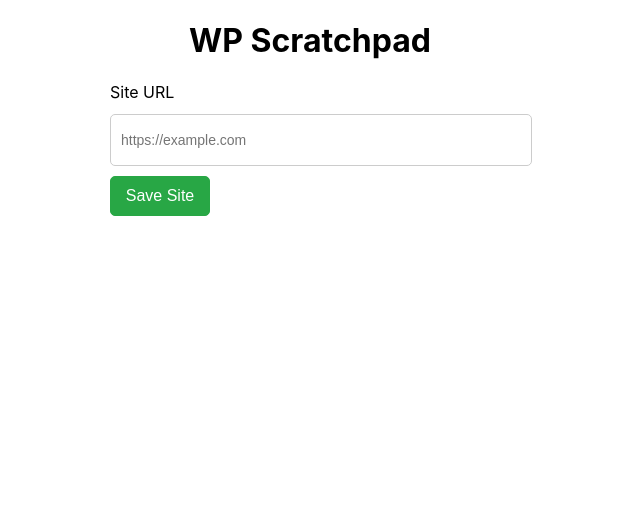
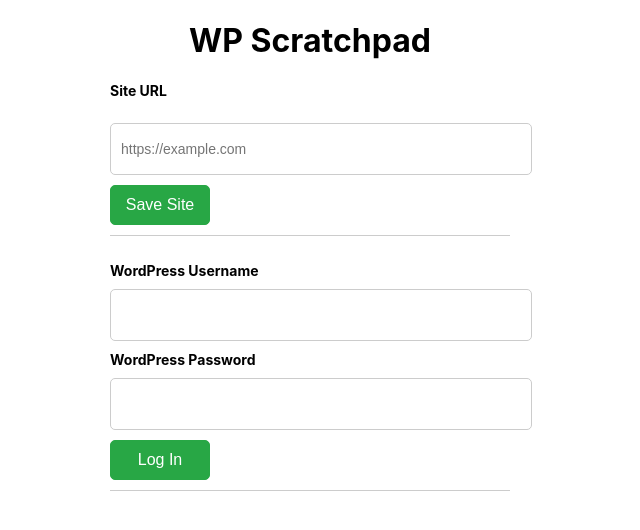
Before and after one commit to alphaparticlecode/wp-scratchpad, a React (Create React App) app: page / in a window 1280 px wide. Shown: the top 530 px of the page, without its empty margins (330-970 px from the left). Built offline with nearby package versions, Linux system fonts and the light colour scheme.

Commit message:
Standardizing styles and scaffolding login section

```diff
--- a/src/App.js
+++ b/src/App.js
@@ -1,5 +1,5 @@
 import React from 'react';
-// import Login from './Login';
+import Login from './Login';
 import Site from './Site';
 // import Draft from './Draft';
 import './App.css';
@@ -11,9 +11,9 @@
 
       <Site />
 
-     {/* <Login />
+      <Login />
 
-      <Draft />*/}
+      {/* <Draft />*/}
     </div>
   );
 }
--- a/src/Login.css
+++ b/src/Login.css
@@ -0,0 +1,71 @@
+.login {
+    border-bottom: 1px solid #ccc;
+    display: block;
+    margin: 0 auto;
+    max-width: 400px;
+    padding-top: 10px;
+    text-align: left;
+    transition: height 500ms 0ms, opacity 500ms 500ms;
+}
+
+.login .hidden {
+    transition: height 500ms 500ms, opacity 500ms 0ms;
+    opacity: 0.0;
+    height: 0px;
+}
+
+.login label {
+    display: block;
+    font-size: 14px;
+    font-weight: bold;
+    text-align: left;
+}
+
+.login .currentuser {
+	display: inline-block;
+    font-size: 14px;
+	margin-top: 0;
+	margin-bottom: 0;
+	margin-right: 20px;
+	vertical-align: middle;
+}
+
+.login input {
+    border: 1px solid #ccc;
+    box-shadow: none;
+    border-radius: 5px;
+    display: block;
+    font-size: 14px;
+    height: 30px;
+    margin-top: 10px;
+    margin-bottom: 10px;
+    padding: 10px;
+    width: 100%;
+}
+
+.login button {
+	background: transparent;
+    border: 1px solid #ccc;
+    cursor: pointer;
+    display: inline-block;
+    margin: 0 auto;
+    padding: 10px;
+    font-size: 14px;
+    border-radius: 5px;
+    vertical-align: middle;
+}
+
+.login input[type="submit"] {
+    background-color: #28a745;
+    border-color: #28a745;
+    border-radius: 5px;
+    color: white;
+    cursor: pointer;
+    display: block;
+    font-size: 16px;
+    height: auto;
+    padding: 10px;
+    margin-top: 10px;
+    max-width: 100px;
+    width: 100%;
+}
--- a/src/Login.js
+++ b/src/Login.js
@@ -1,10 +1,43 @@
-import React from 'react';
+import React, { useState } from 'react';
 import './Login.css';
 
 function Login() {
-  return (
-	<h2>Login</h2>
-  );
+	const [hasErrors, setErrors] = useState(false);
+	const [errorMessage, setErrorMessage] = useState('');
+	const [loginFormVisible, setLoginVisibility] = useState(true);
+
+	const [username, setUsername] = useState('');
+	const [password, setPassword] = useState('');
+
+	function saveLogin(event) {
+		setLoginVisibility(false);
+
+		event.preventDefault();
+	}
+
+	function loginVisible(){
+		setLoginVisibility(true);
+	}
+
+	return (
+		<div className="login">
+			<div className={`${loginFormVisible ? 'hidden' : ''}`}>
+				<p className="currentuser">Current User: kkoppenhaver{username}</p>
+				<button onClick={loginVisible}>Edit Login</button>
+			</div>
+
+			<form action="" onSubmit={saveLogin} className={`${loginFormVisible ? '' : 'hidden'}`}>
+				<p className={`errors ${hasErrors ? '' : 'hidden'}`}>{errorMessage}</p>
+				<label htmlFor="username">WordPress Username</label>
+				<input type="text" name="username" value={username} onChange={event => setUsername(event.target.value)}/>
+
+				<label htmlFor="password">WordPress Password</label>
+				<input type="password" name="password" value={password} onChange={event => setPassword(event.target.value)}/>
+
+				<input type="submit" value="Log In"/>
+			</form>
+		</div>
+	);
 }
 
 export default Login;
--- a/src/Site.css
+++ b/src/Site.css
@@ -1,5 +1,7 @@
 .site {
+	border-bottom: 1px solid #ccc;
 	display: block;
+	padding-bottom: 10px;
 	margin: 0 auto;
 	max-width: 400px;
 	text-align: left;
@@ -9,11 +11,14 @@
 .site .hidden {
 	transition: height 500ms 500ms, opacity 500ms 0ms;
 	opacity: 0.0;
+	overflow: hidden;
 	height: 0px;
 }
 
 .site label {
 	display: block;
+	font-size: 14px;
+    font-weight: bold;
 	text-align: left;
 }
 
@@ -31,6 +36,7 @@
 
 .site .siteurl {
 	display: inline-block;
+	font-size: 14px;
 	margin-top: 0;
 	margin-bottom: 0;
 	margin-right: 20px;
```
